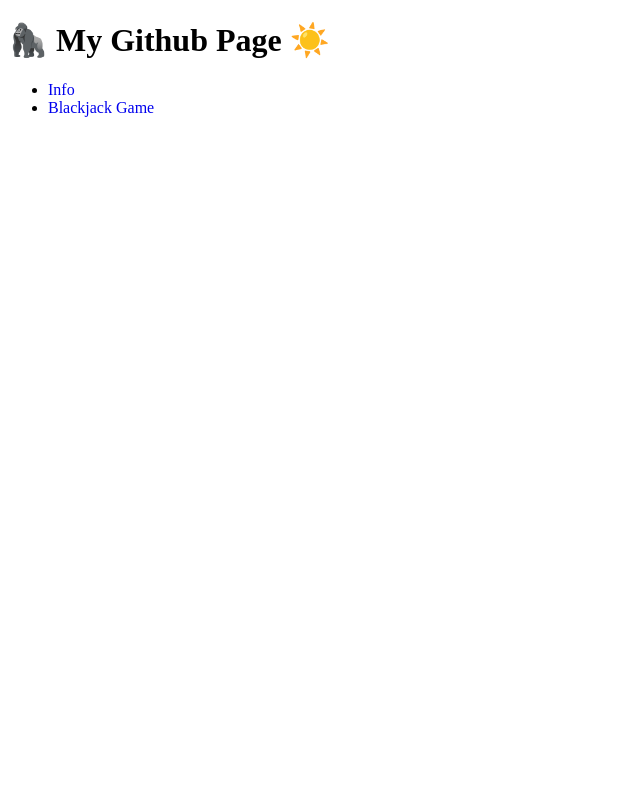
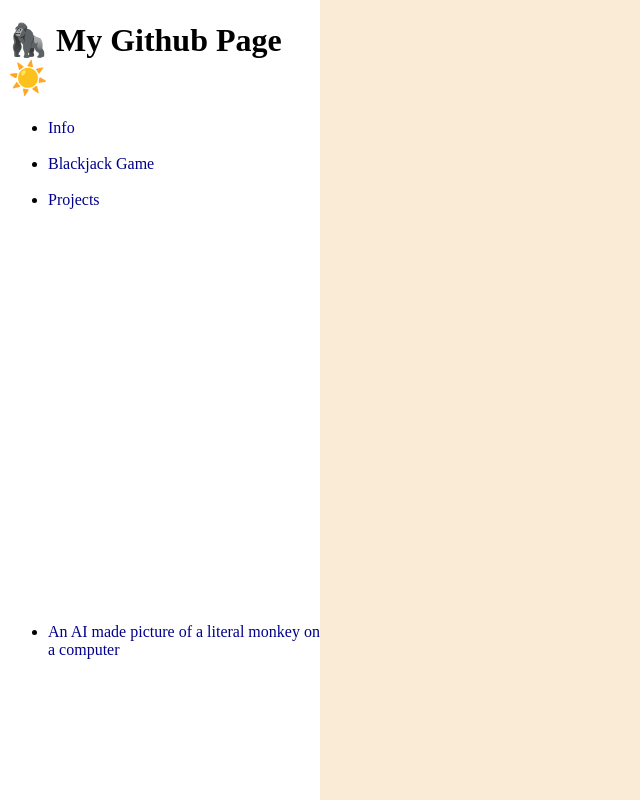
Before and after one commit to CoolCodeMan/site, a React (Create React App) app in the folder my-app/: page / in a window 1280 px wide. Shown: the whole page, without its empty margins (0-640 px from the left). Built offline with nearby package versions, Linux system fonts and the light colour scheme.

Commit message:
stuff added

```diff
--- a/my-app/public/index.html
+++ b/my-app/public/index.html
@@ -2,12 +2,11 @@
 <html lang="en">
   <head>
     <meta charset="utf-8" />
-    <link rel="icon" href="%PUBLIC_URL%/favicon.ico" />
     <meta name="viewport" content="width=device-width, initial-scale=1" />
     <meta name="theme-color" content="#000000" />
     <meta
       name="description"
-      content="Web site created using create-react-app"
+      content="Github Pages website created using create-react-app"
     />
     <link rel="apple-touch-icon" href="%PUBLIC_URL%/logo192.png" />
     <!--
--- a/my-app/src/App.jsx
+++ b/my-app/src/App.jsx
@@ -2,18 +2,42 @@ import { Outlet } from "react-router-dom";
 export default function App() {
     return(
         <>
+
+        <div id="navBar">
         <h1>🦍 My Github Page ☀️</h1>
 
-        <div>
         <ul>
 
             <li>
                 <a href="#/Infopage">Info</a>
             </li>
+            <br/>
 
             <li>
                 <a href="#/Blackjackgame">Blackjack Game</a>
             </li>
+            <br/>
+
+            <li>
+                <a href="#/Projects">Projects</a>
+            </li>
+
+            <br/><br/><br/><br/><br/><br/><br/><br/><br/>
+            <br/><br/><br/><br/><br/><br/><br/><br/><br/>
+            <br/><br/><br/><br/><br/>
+
+
+
+
+
+
+
+
+            <li>
+                <a href="#/MonkeyPage">An AI made picture of a literal monkey on a computer</a>
+            </li>
+
+
 
         </ul>
         </div>
--- a/my-app/src/index.css
+++ b/my-app/src/index.css
@@ -1,10 +1,32 @@
 a {
     text-decoration: none;
+    color:darkblue;
   }
 
 #contentBox {
+    overflow: auto;
     position: absolute;
-    top: 20px;
-    left: 33%;
+    top: 0px;
+    left: 25%;
+    background-color: antiquewhite;
+    width: 70%;
+    height: 100%;
+    padding-left: 5%;
 
 }
+
+#navBar {
+    left: 0%;
+    top: 0%;
+    width: 25%;
+    height: 100%;
+}
+
+#hitButton {
+    background-color: green;
+}
+
+
+#standButton {
+    background-color: red;
+}
--- a/my-app/src/pages/Blackjackgame.jsx
+++ b/my-app/src/pages/Blackjackgame.jsx
@@ -115,7 +115,7 @@ export default function BlackJackGame() {
 
     return(
         <>
-        <h1>BLACKJACK #under construction</h1><h1>🤵</h1>
+        <h1>BLACKJACK #under construction, need to fix logic etc.</h1><h1>🤵</h1>
         <p>🂠🂠</p>
 
         <p>Dealer:</p><p>{dealerScore}</p>
@@ -123,8 +123,8 @@ export default function BlackJackGame() {
         <h1>&#128116;</h1>
         <p>{playerCards}</p>
         {/*buttons*/}
-        <button onClick={playerHit}>HIT</button>&ensp;&ensp;&ensp;
-        <button onClick={playerStand}>STAND</button>
+        <button id="hitButton" onClick={playerHit}>HIT</button>&ensp;&ensp;&ensp;
+        <button id="standButton" onClick={playerStand}>STAND</button>
         <p>total: {playerScore}</p><p>{playerAction}</p>
         <button onClick={playerRestart}>Reset</button>
 
--- /dev/null
+++ b/my-app/src/pages/MonkeyPage.jsx
@@ -0,0 +1,10 @@
+import Monkey from '../assets/monkey.jpg'
+
+export default function MonkeyPage() {
+    return(
+        <>
+        <img src={Monkey} />
+        <p>Wow!</p>
+        </>
+    )
+}
--- /dev/null
+++ b/my-app/src/pages/Projects.jsx
@@ -0,0 +1,12 @@
+export default function Projects() {
+    return(
+        <>
+        <h3>Here you will find projects and other stuff I've made</h3>
+
+        <ul>
+            <li>To be added</li>
+        </ul>
+
+        </>
+    )
+}
```
Also changed, not shown: my-app/src/index.jsx (+16 -0 lines), my-app/src/pages/Infopage.jsx (+27 -1 lines), my-app/src/assets/monkey.jpg (added).
